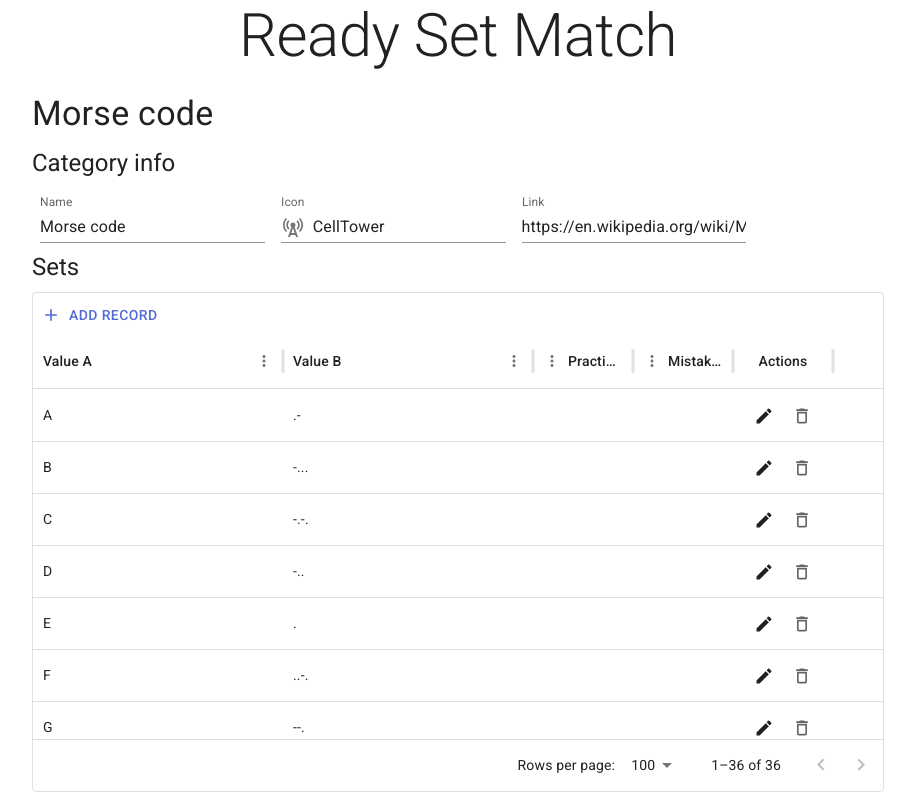
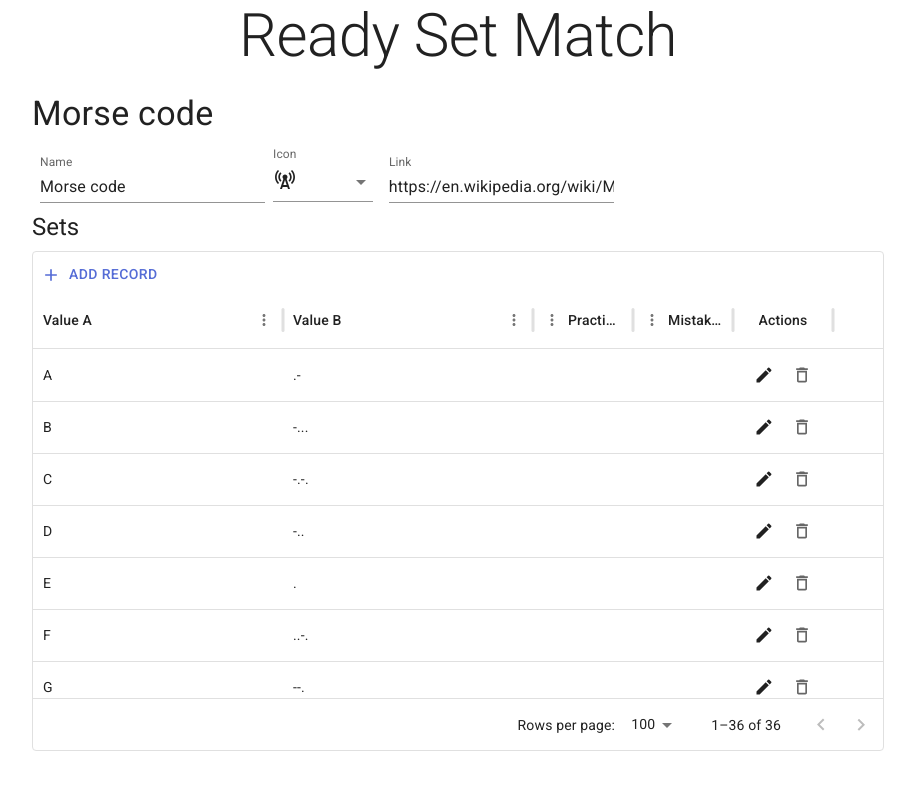
Before and after one commit to winterworks/ready-set-match, a React (Vite) app: page /category/morse-code in a window 1280 px wide. Shown: the whole page, without its empty margins (182-1097 px from the left). Built offline with nearby package versions, Linux system fonts and the light colour scheme.

Commit message:
Add the option the modify category and add its reducer

```diff
--- a/src/components/icon.tsx
+++ b/src/components/icon.tsx
@@ -6,17 +6,24 @@ interface Props extends SvgIconOwnProps {
   iconName: string;
 }
 
+export enum ENABLED_ICON {
+  SCIENCE = "Science",
+  TRANSLATE = "Translate",
+  CELL_TOWER = "CellTower",
+  CHECKLIST = "Checklist"
+}
+
 export default function Icon({ iconName, ...props }: Props) {
   let Icon = Checklist;
 
-  switch (iconName) {
-    case "Science":
+  switch (iconName as ENABLED_ICON) {
+    case ENABLED_ICON.SCIENCE:
       Icon = Science;
       break;
-    case "Translate":
+    case ENABLED_ICON.TRANSLATE:
       Icon = Translate;
       break;
-    case "CellTower":
+    case ENABLED_ICON.CELL_TOWER:
       Icon = CellTower;
       break;
     default:
--- a/src/components/matcher.tsx
+++ b/src/components/matcher.tsx
@@ -4,7 +4,7 @@ import { Dispatch, ReactNode, SetStateAction, useEffect, useState } from 'react'
 import OpenInNewIcon from '@mui/icons-material/OpenInNew';
 import { Category, Set } from "src/types";
 import { useAtom } from "jotai";
-import { categoryAtom, CategoryReducerAction } from 'src/data/categoryReducer';
+import { setsAtom, SetReducerAction } from 'src/data/setReducer';
 
 interface Props {
   categoryId: string;
@@ -61,7 +61,7 @@ export default function Matcher({ categoryId, category, leftSets, rightSets }: P
   const [selectedRight, setSelectedRight] = useState<string>();
   const [correctSets, setCorrectSets] = useState<string[]>([]);
   const [mistakes, setMistakes] = useState<Record<string, number>>({});
-  const [, dispatch] = useAtom(categoryAtom);
+  const [, setSet] = useAtom(setsAtom);
 
   useEffect(() => {
     if (selectedLeft !== undefined && selectedRight !== undefined) {
@@ -95,7 +95,7 @@ export default function Matcher({ categoryId, category, leftSets, rightSets }: P
         practiced: set.practiced ? set.practiced + 1 : 1,
         mistakes: previousMistakes + newMistakes
       };
-      dispatch({ action: CategoryReducerAction.UPDATE_SET, categoryId, set: updatedSet });
+      setSet({ action: SetReducerAction.UPDATE_SET, categoryId, set: updatedSet });
     });
   }
 
--- a/src/components/setsTable.tsx
+++ b/src/components/setsTable.tsx
@@ -20,7 +20,7 @@ import {
   GridSlots,
 } from '@mui/x-data-grid';
 import { Set } from 'src/types';
-import { categoryAtom, CategoryReducerAction } from 'src/data/categoryReducer';
+import { setsAtom, SetReducerAction } from 'src/data/setReducer';
 import { useAtom } from 'jotai';
 
 interface EditToolbarProps {
@@ -59,7 +59,7 @@ interface TableProps {
 export default function SetsTable({ categoryId, sets }: TableProps) {
   const [rows, setRows] = React.useState(sets);
   const [rowModesModel, setRowModesModel] = React.useState<GridRowModesModel>({});
-  const [, dispatch] = useAtom(categoryAtom);
+  const [, setSet] = useAtom(setsAtom);
 
   const handleRowEditStop: GridEventListener<'rowEditStop'> = (params, event) => {
     if (params.reason === GridRowEditStopReasons.rowFocusOut) {
@@ -75,7 +75,7 @@ export default function SetsTable({ categoryId, sets }: TableProps) {
     const set = rows.find(set => set.id === id);
     setRowModesModel({ ...rowModesModel, [id]: { mode: GridRowModes.View } });
     if (set) {
-      dispatch({ action: CategoryReducerAction.ADD_SET, categoryId, set });
+      setSet({ action: SetReducerAction.ADD_SET, categoryId, set });
     }
   };
 
@@ -96,7 +96,7 @@ export default function SetsTable({ categoryId, sets }: TableProps) {
   };
 
   const processRowUpdate = (set: Set) => {
-    dispatch({ action: CategoryReducerAction.UPDATE_SET, categoryId, set });
+    setSet({ action: SetReducerAction.UPDATE_SET, categoryId, set });
     return  { ...set };
   };
 
--- a/src/data/categoryReducer.ts
+++ b/src/data/categoryReducer.ts
@@ -1,58 +1,52 @@
 import { atom } from "jotai";
 import { stateAtom } from "src/data/state";
-import { Data, Set } from "src/types";
-import { v4 as uuidv4 } from 'uuid';
+import { Data, Category } from "src/types";
 
 export enum CategoryReducerAction {
-  ADD_SET = "ADD_SET",
-  UPDATE_SET = "UPDATE_SET",
+  ADD_CATEGORY = "ADD_CATEGORY",
+  UPDATE_CATEGORY = "UPDATE_CATEGORY",
 }
 
-export type NewSet = Pick<Set, "a" | "b">;
+export type NewCategory = Pick<Category, "name" | "icon">;
 
 interface PayloadBase {
+  action: CategoryReducerAction;
   categoryId: string;
-  action: CategoryReducerAction;
 }
 
-interface SetAddPayload extends PayloadBase {
-  action: CategoryReducerAction.ADD_SET;
-  set: NewSet;
+interface CategoryAddPayload extends PayloadBase {
+  action: CategoryReducerAction.ADD_CATEGORY;
+  category: NewCategory;
 }
 
-interface SetUpdatePayload extends PayloadBase  {
-  action: CategoryReducerAction.UPDATE_SET;
-  set: Set;
+interface CategoryUpdatePayload extends PayloadBase  {
+  action: CategoryReducerAction.UPDATE_CATEGORY;
+  category: Category;
 }
 
-type Payload = SetAddPayload | SetUpdatePayload;
+type Payload = CategoryAddPayload | CategoryUpdatePayload;
 
 const categoryReducer = (prevState: Data, payload: Payload): Data => {
   switch (payload.action) {
-    case CategoryReducerAction.ADD_SET: {
-      const prevSets = prevState.categories[payload.categoryId].sets;
+    case CategoryReducerAction.ADD_CATEGORY: {
+      const newCategory = {
+        ...payload.category,
+        sets: []
+      }
       return {
         ...prevState,
         categories: {
           ...prevState.categories,
-          [payload.categoryId]: {
-            ...prevState.categories[payload.categoryId],
-            sets: [{ id: uuidv4(), ...payload.set }, ...prevSets, ]
-          }
+          [newCategory.name]: newCategory
         }
       };
     }
-    case CategoryReducerAction.UPDATE_SET:
+    case CategoryReducerAction.UPDATE_CATEGORY:
       return {
         ...prevState,
         categories: {
           ...prevState.categories,
-          [payload.categoryId]: {
-            ...prevState.categories[payload.categoryId],
-            sets: prevState.categories[payload.categoryId].sets.map(
-              set => set.id === payload.set.id ? payload.set : set
-            )
-          }
+          [payload.categoryId]: payload.category
         }
       };
     default:
@@ -62,7 +56,7 @@ const categoryReducer = (prevState: Data, payload: Payload): Data => {
 
 export const categoryAtom = atom(
   (get) => (categoryId: string) => get(stateAtom).categories[categoryId],
-  (get, set, action: Payload) => {
-    set(stateAtom, categoryReducer(get(stateAtom), action))
+  (get, category, action: Payload) => {
+    category(stateAtom, categoryReducer(get(stateAtom), action))
   }
 );
--- /dev/null
+++ b/src/data/setReducer.ts
@@ -0,0 +1,68 @@
+import { atom } from "jotai";
+import { stateAtom } from "src/data/state";
+import { Data, Set } from "src/types";
+import { v4 as uuidv4 } from 'uuid';
+
+export enum SetReducerAction {
+  ADD_SET = "ADD_SET",
+  UPDATE_SET = "UPDATE_SET",
+}
+
+export type NewSet = Pick<Set, "a" | "b">;
+
+interface PayloadBase {
+  categoryId: string;
+  action: SetReducerAction;
+}
+
+interface SetAddPayload extends PayloadBase {
+  action: SetReducerAction.ADD_SET;
+  set: NewSet;
+}
+
+interface SetUpdatePayload extends PayloadBase  {
+  action: SetReducerAction.UPDATE_SET;
+  set: Set;
+}
+
+type Payload = SetAddPayload | SetUpdatePayload;
+
+const categoryReducer = (prevState: Data, payload: Payload): Data => {
+  switch (payload.action) {
+    case SetReducerAction.ADD_SET: {
+      const prevSets = prevState.categories[payload.categoryId].sets;
+      return {
+        ...prevState,
+        categories: {
+          ...prevState.categories,
+          [payload.categoryId]: {
+            ...prevState.categories[payload.categoryId],
+            sets: [{ id: uuidv4(), ...payload.set }, ...prevSets, ]
+          }
+        }
+      };
+    }
+    case SetReducerAction.UPDATE_SET:
+      return {
+        ...prevState,
+        categories: {
+          ...prevState.categories,
+          [payload.categoryId]: {
+            ...prevState.categories[payload.categoryId],
+            sets: prevState.categories[payload.categoryId].sets.map(
+              set => set.id === payload.set.id ? payload.set : set
+            )
+          }
+        }
+      };
+    default:
+      return prevState;
+  }
+}
+
+export const setsAtom = atom(
+  (get) => (categoryId: string) => get(stateAtom).categories[categoryId].sets,
+  (get, set, action: Payload) => {
+    set(stateAtom, categoryReducer(get(stateAtom), action))
+  }
+);
--- a/src/routes/categoryDetail.tsx
+++ b/src/routes/categoryDetail.tsx
@@ -1,25 +1,25 @@
 import React from 'react';
-import { Box, InputAdornment, TextField, Typography } from "@mui/material";
+import { Box, FormControl, InputLabel, MenuItem, Select, TextField, Typography } from "@mui/material";
 import { useAtom } from "jotai";
 import { useParams } from "react-router-dom";
-import Icon from "src/components/icon";
-import { categoryAtom} from 'src/data/categoryReducer';
+import Icon, { ENABLED_ICON } from "src/components/icon";
+import { categoryAtom, CategoryReducerAction} from 'src/data/categoryReducer';
 import SetsTable from 'src/components/setsTable';
 
 export default function CategoryDetail() {
   const { categoryId } = useParams();
-  const [getCategory] = useAtom(categoryAtom);
+  const [getCategory, setCategory] = useAtom(categoryAtom);
 
   if (!categoryId) {
     return <>This category does not exit</>
   }
 
-  const { name, icon, link, sets } = getCategory(categoryId);
+  const category = getCategory(categoryId);
 
   return (
     <>
       <Typography component="h2" variant="h4" gutterBottom>
-        {name}
+        {category.name}
       </Typography>
       <Box
         component="form"
@@ -30,28 +30,56 @@ export default function CategoryDetail() {
         noValidate
         autoComplete="off"
       >
-        <Typography component="h3" variant="h5" gutterBottom>
-          Category info
-        </Typography>
-        <TextField id="name" label="Name" variant="standard" value={name} />
         <TextField
-          id="icon"
-          label="Icon"
-          InputProps={{
-            startAdornment: (
-              <InputAdornment position="start">
-                {icon && (<Icon iconName={icon} />)}
-              </InputAdornment>
-            ),
-          }}
+          id="name"
+          label="Name"
           variant="standard"
-          value={icon}
-        />
-        <TextField id="link" label="Link" variant="standard" value={link} />
+          value={category.name}
+          onChange={(e) => {
+            setCategory({
+              action: CategoryReducerAction.UPDATE_CATEGORY,
+              categoryId: categoryId,
+              category: { ...category, name: e.target.value }
+            });
+          }}/>
+        <FormControl variant="standard" sx={{ marginRight: 1, width: 100 }}>
+          <InputLabel id="category-icon">Icon</InputLabel>
+          <Select
+            labelId="category-icon"
+            id="category-icon"
+            value={category.icon}
+            label="Icon"
+            onChange={(e) => {
+              setCategory({
+                action: CategoryReducerAction.UPDATE_CATEGORY,
+                categoryId: categoryId,
+                category: { ...category, icon: (e.target.value as ENABLED_ICON) }
+             });
+            }}
+          >
+            {Object.values(ENABLED_ICON).map((enabledIcon) => (
+              <MenuItem key={enabledIcon} value={enabledIcon} >
+                <Icon iconName={enabledIcon} />
+              </MenuItem>
+            ))}
+          </Select>
+        </FormControl>
+        <TextField
+          id="link"
+          label="Link"
+          variant="standard"
+          value={category.link}
+          onChange={(e) => {
+            setCategory({
+              action: CategoryReducerAction.UPDATE_CATEGORY,
+              categoryId: categoryId,
+              category: { ...category, link: e.target.value }
+            });
+          }}/>
         <Typography component="h3" variant="h5" gutterBottom>
           Sets
         </Typography>
-        <SetsTable categoryId={categoryId} sets={sets}/>
+        <SetsTable categoryId={categoryId} sets={category.sets}/>
       </Box>
     </>
   );
```
